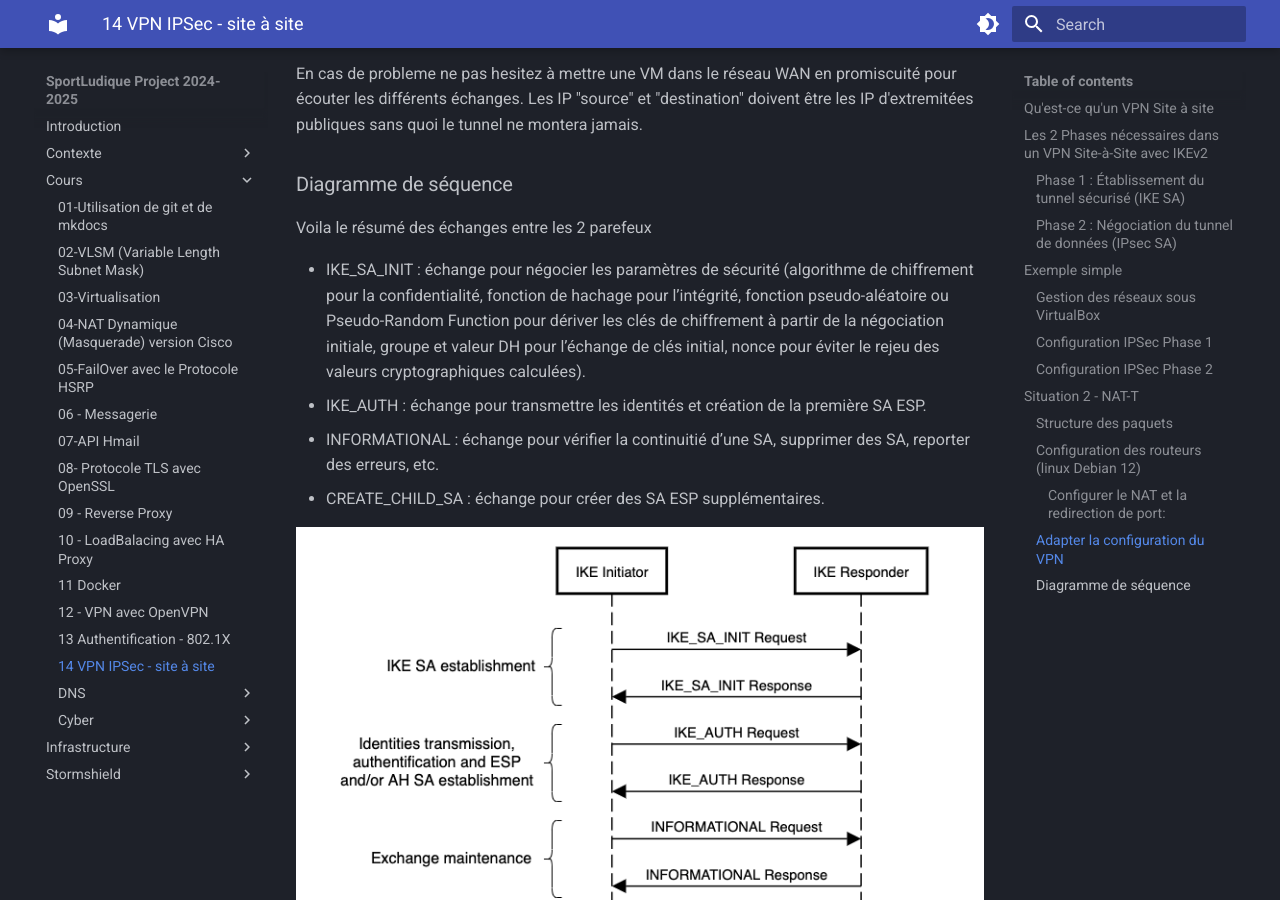
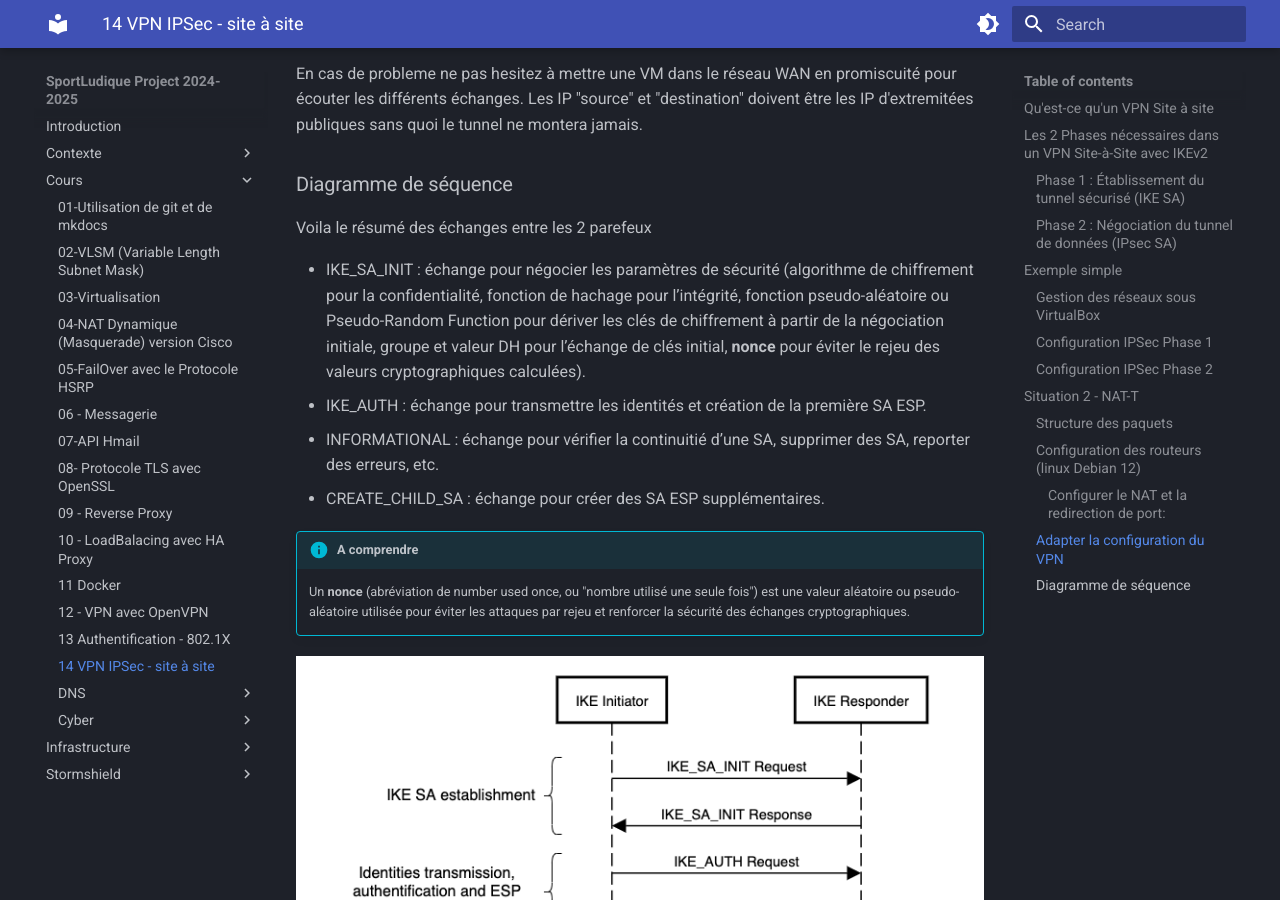
Before and after one commit to lmeryFulbert/SportLudique2024-2025, an MkDocs documentation site: the page built from docs/cours/14-vpn-ipsec.md, in a window 1280 px wide and 900 px high, scrolled down 6805 px. Built offline with MkDocs 1.6.1 and Material for MkDocs 9.7.7, drawn with Linux system fonts in a browser that asks for light colours.

```diff
--- a/docs/cours/14-vpn-ipsec.md
+++ b/docs/cours/14-vpn-ipsec.md
@@ -178,10 +178,14 @@ En cas de probleme ne pas hesitez à mettre une VM dans le réseau WAN en promis
 
 Voila le résumé des échanges entre les 2 parefeux
 
--  IKE_SA_INIT : échange pour négocier les paramètres de sécurité (algorithme de chiffrement pour la confidentialité, fonction de hachage pour l’intégrité, fonction pseudo-aléatoire ou Pseudo-Random Function pour dériver les clés de chiffrement à partir de la négociation initiale, groupe et valeur DH pour l’échange de clés initial, nonce pour éviter le rejeu des valeurs cryptographiques calculées).
+-  IKE_SA_INIT : échange pour négocier les paramètres de sécurité (algorithme de chiffrement pour la confidentialité, fonction de hachage pour l’intégrité, fonction pseudo-aléatoire ou Pseudo-Random Function pour dériver les clés de chiffrement à partir de la négociation initiale, groupe et valeur DH pour l’échange de clés initial, **nonce** pour éviter le rejeu des valeurs cryptographiques calculées).
 -  IKE_AUTH : échange pour transmettre les identités et création de la première SA ESP.
 -  INFORMATIONAL : échange pour vérifier la continuitié d’une SA, supprimer des SA, reporter des erreurs, etc.
 -  CREATE_CHILD_SA : échange pour créer des SA ESP supplémentaires.
+
+!!! info "A comprendre"
+    Un **nonce** (abréviation de number used once, ou "nombre utilisé une seule fois") est une valeur aléatoire ou pseudo-aléatoire utilisée pour éviter les attaques par rejeu et renforcer la sécurité des échanges cryptographiques.
+
 
 ![](../medias/cours/ipsec/isakmp_exchanges.png)
 
```
Also changed, not shown: docs/medias/cours/ipsec/ike_exchanges.png (deleted).
